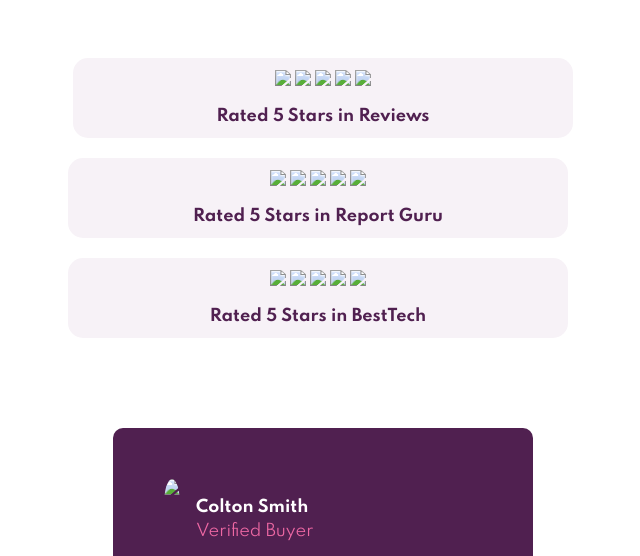
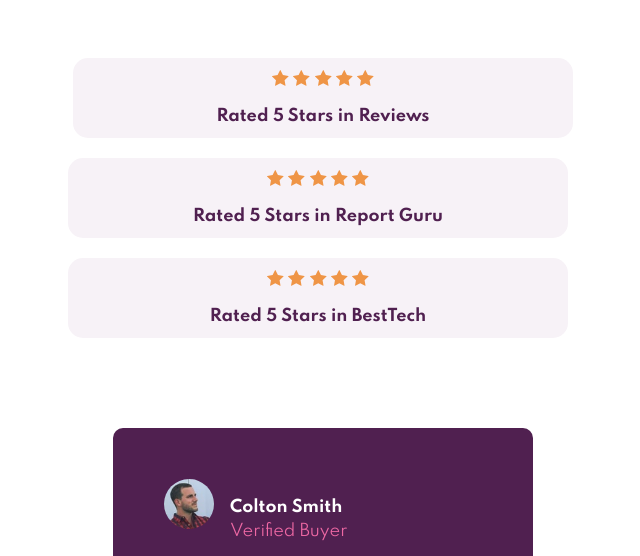
Before and after one commit to maryelib/Social-Proof-Section-Master, a plain HTML site: page index.html in a window 1280 px wide. Shown: the part 388-944 px from the top of the page, without its empty margins (317-957 px from the left). Drawn offline with Linux system fonts and the light colour scheme; files whose address does not match are found by name.

Commit message:
Update index.html
Format images and add footer.

```diff
--- a/index.html
+++ b/index.html
@@ -6,7 +6,7 @@
   <meta name="viewport" content="width=device-width, initial-scale=1.0" />
   <!-- displays site properly based on user's device -->
   <link rel="stylesheet" href="styles.css">
-  <link rel="icon" type="image/png" sizes="32x32" href="./images/favicon-32x32.png">
+  <link rel="icon" type="image/png" sizes="32x32" href="favicon-32x32.png">
   <title>Frontend Mentor | Social proof section</title>
   <link rel="preconnect" href="https://fonts.gstatic.com">
   <link href="https://fonts.googleapis.com/css2?family=Spartan:wght@400;500;700&display=swap" rel="stylesheet">
@@ -25,31 +25,31 @@
       <div class="container-right">
         <div class="rating-box">
           <div class="stars">
-            <img src="images/icon-star.svg" class="star"/>
-            <img src="images/icon-star.svg" class="star"/>
-            <img src="images/icon-star.svg" class="star"/>
-            <img src="images/icon-star.svg" class="star"/>
-            <img src="images/icon-star.svg" class="star"/>
+            <img src="icon-star.svg" class="star"/>
+            <img src="icon-star.svg" class="star"/>
+            <img src="icon-star.svg" class="star"/>
+            <img src="icon-star.svg" class="star"/>
+            <img src="icon-star.svg" class="star"/>
           </div>
           <p class="rating-text">Rated 5 Stars in Reviews</p>
         </div>
         <div class="rating-box" id="second-rating">
           <div class="stars">
-            <img src="images/icon-star.svg" class="star"/>
-            <img src="images/icon-star.svg" class="star"/>
-            <img src="images/icon-star.svg" class="star"/>
-            <img src="images/icon-star.svg" class="star"/>
-            <img src="images/icon-star.svg" class="star"/>
+            <img src="icon-star.svg" class="star"/>
+            <img src="icon-star.svg" class="star"/>
+            <img src="icon-star.svg" class="star"/>
+            <img src="icon-star.svg" class="star"/>
+            <img src="icon-star.svg" class="star"/>
           </div>
           <p class="rating-text">Rated 5 Stars in Report Guru</p>
         </div>
         <div class="rating-box" id="third-rating">
           <div class="stars">
-            <img src="images/icon-star.svg" class="star"/>
-            <img src="images/icon-star.svg" class="star"/>
-            <img src="images/icon-star.svg" class="star"/>
-            <img src="images/icon-star.svg" class="star"/>
-            <img src="images/icon-star.svg" class="star"/>
+            <img src="icon-star.svg" class="star"/>
+            <img src="icon-star.svg" class="star"/>
+            <img src="icon-star.svg" class="star"/>
+            <img src="icon-star.svg" class="star"/>
+            <img src="icon-star.svg" class="star"/>
           </div>
           <p class="rating-text">Rated 5 Stars in BestTech</p>
         </div>
@@ -59,7 +59,7 @@
         <div class="review">
           <div class="data">
           <div class="top-review">
-          <img src="images/image-colton.jpg" class="review-image"/>
+          <img src="image-colton.jpg" class="review-image"/>
             <p class="name">Colton Smith<br/>
             <span class="status">Verified Buyer</span></p>
           </div>
@@ -74,7 +74,7 @@
         <div class="review" id="middle-review">
           <div class="data">
           <div class="top-review">
-            <img src="images/image-irene.jpg" class="review-image"/>
+            <img src="image-irene.jpg" class="review-image"/>
             <p class="name">Irene Roberts<br/>
             <span class="status">Verified Buyer</span></p>
           </div>
@@ -88,7 +88,7 @@
       <div class="review" id="right-review">
         <div class="data">
           <div class="top-review">
-          <img src="images/image-anne.jpg" class="review-image"/>
+          <img src="image-anne.jpg" class="review-image"/>
           <p class="name">Anne Wallace<br/>
           <span class="status">Verified Buyer</span></p>
           </div>
@@ -102,7 +102,11 @@
     </div>
 
   </main>
-
+  <footer>
+  <div class="attribution">
+      Challenge by <a href="https://www.frontendmentor.io?ref=challenge" target="_blank">Frontend Mentor</a>.
+      Coded by <a href="https://www.frontendmentor.io/profile/maryelib">Mary</a>.
+  </div>
 </body>
 
 </html>
```
